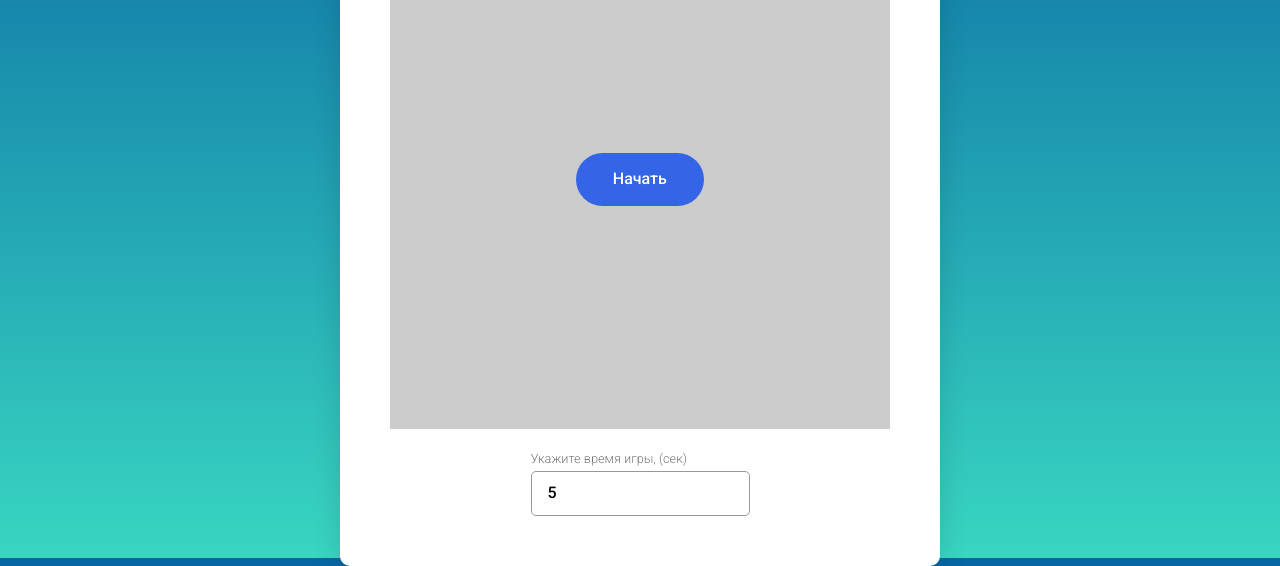
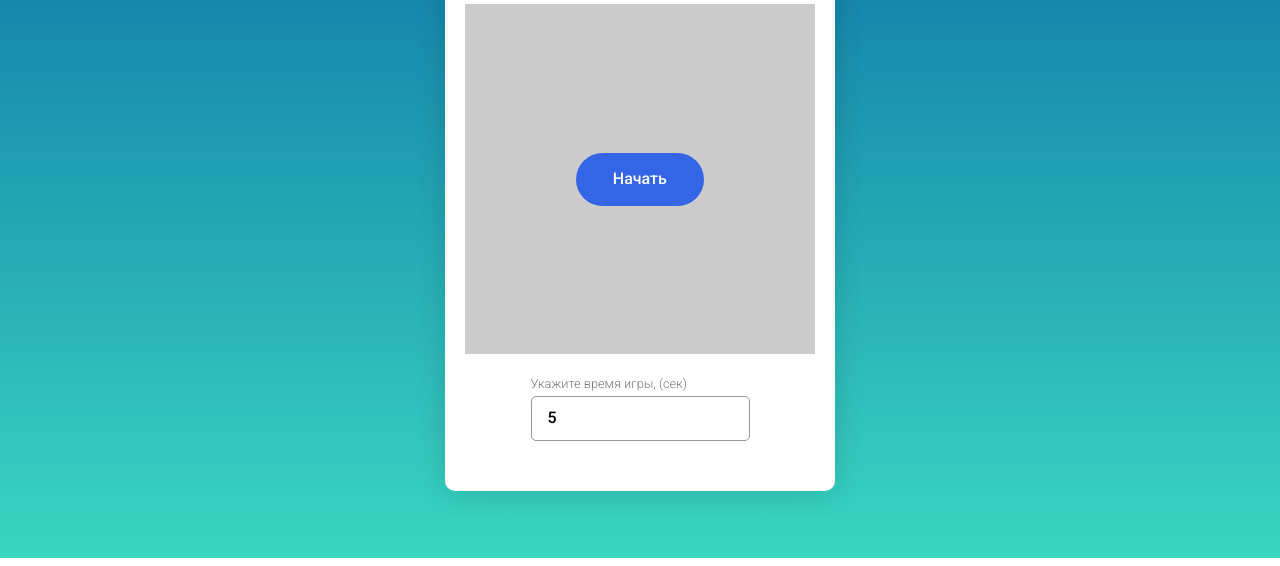
Before and after one commit to Marina-frontend/catchSquares, a plain HTML site: page index.html in a window 1280 px wide. Shown: the part 242-808 px from the top of the page. Drawn offline with Linux system fonts and the light colour scheme.

Commit message:
Fix styles and add img for README

```diff
--- a/styles.css
+++ b/styles.css
@@ -20,7 +20,7 @@ body {
 .app {
   background: #fff;
   padding: 20px;
-  width: 600px;
+  max-width: 600px;
   margin: 0 auto;
   box-shadow: 0 1px 30px 0 rgba(0,0,0,0.14), 0 0px 0px 0 rgba(0,0,0,.12), 0 0px 0px 0px rgba(0,0,0,.3);
   border-radius: 10px;
@@ -117,11 +117,12 @@ margin-bottom: 15px;
   background: #ccc;
   min-height: 250px;
   min-width: 250px;
+
 }
 @media(min-width: 720px) {
   .game {
-    min-width: 500px;
-    min-height: 500px;
+    width: 350px;
+    height: 350px;
   }
 }
 
```
Also changed, not shown: catchSquares.jpg (added).
